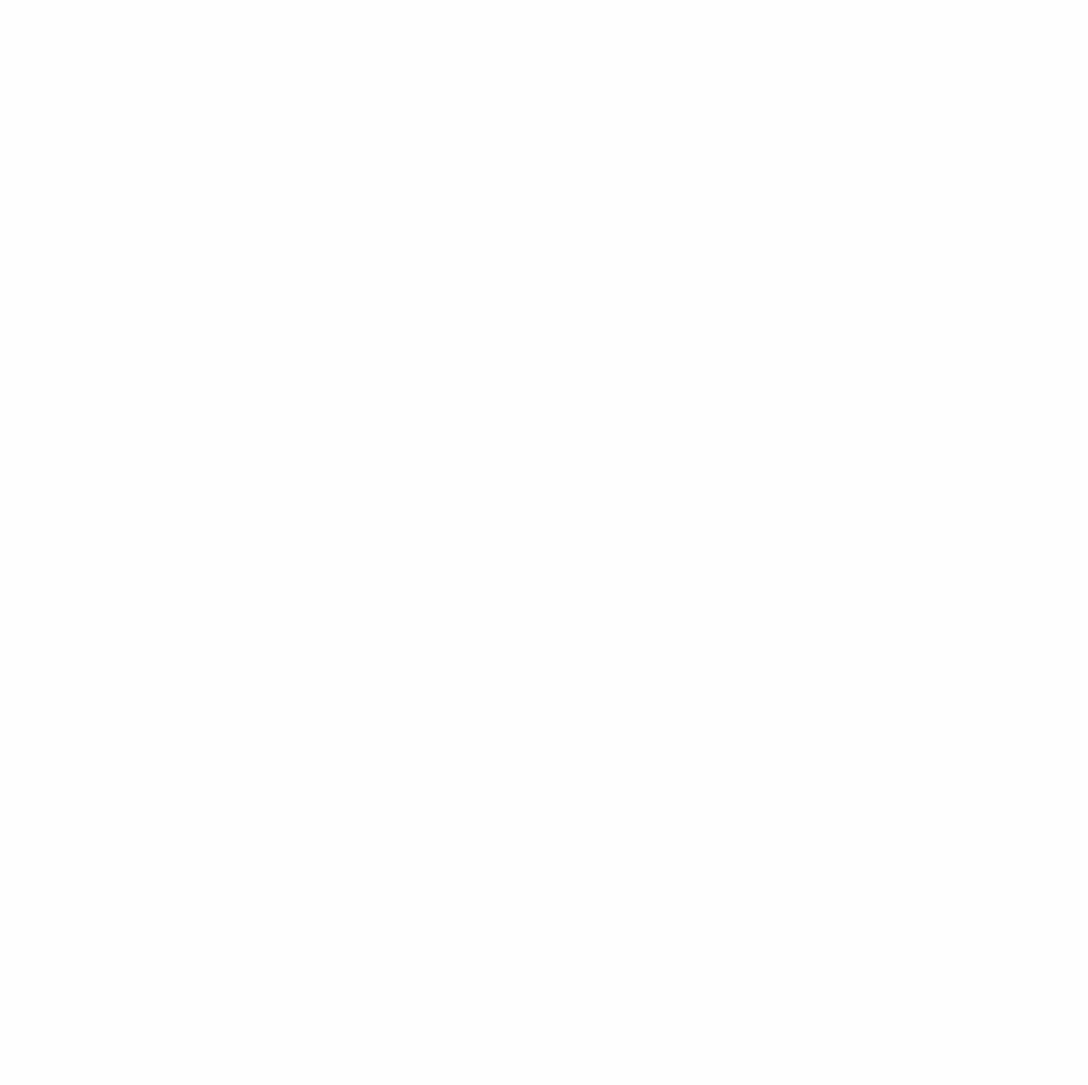
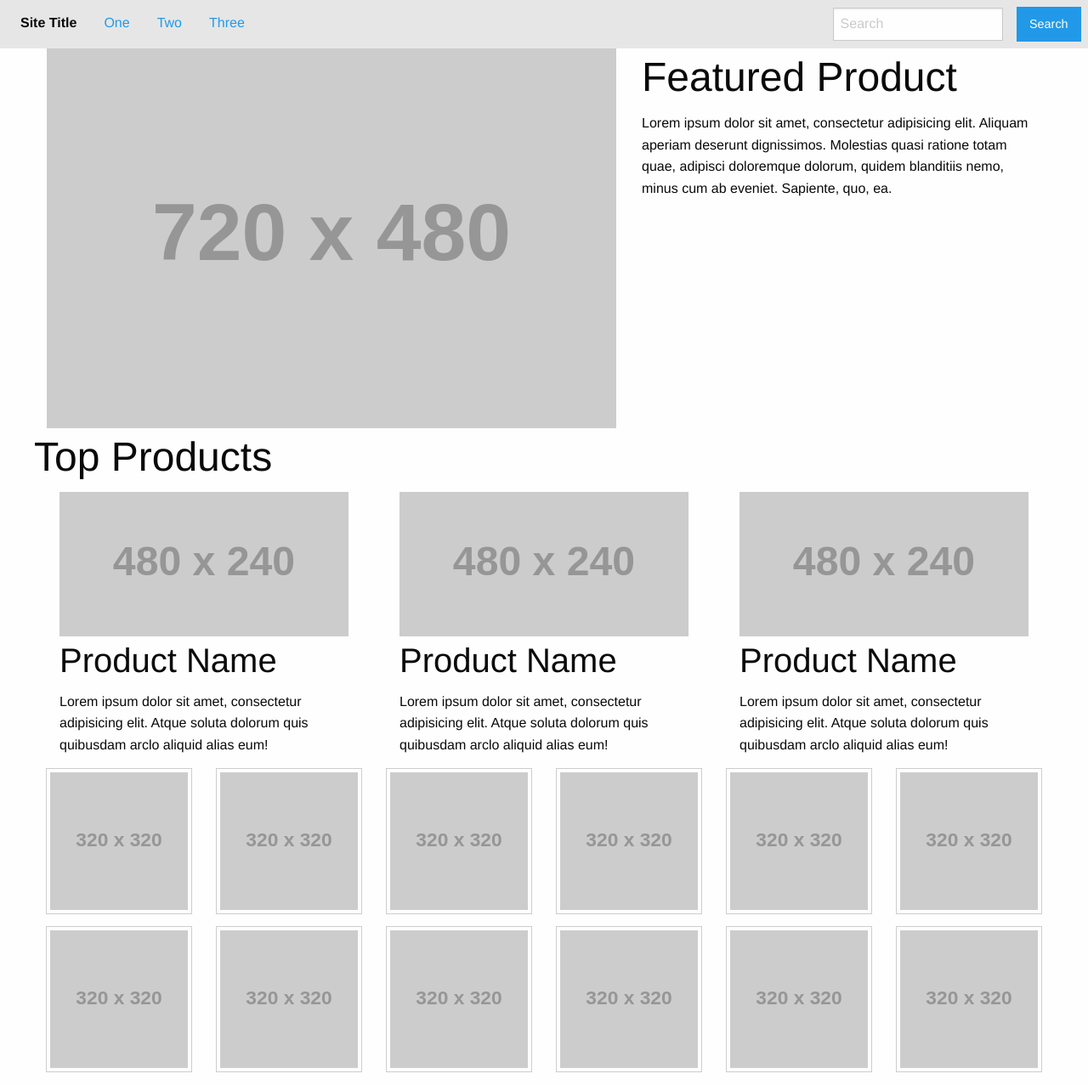
Before and after one commit to 16WDWE02/foundation-intro, a plain HTML site: page index.html in a window 1280 px wide. Shown: the whole page at 85% size. Before the commit the page ends 800 px from the top, so only its background shows below. Drawn offline with Linux system fonts and the light colour scheme; placeholder pictures from the web are drawn by us.

Commit message:
Foundation examples

```diff
--- a/index.html
+++ b/index.html
@@ -10,7 +10,129 @@
   </head>
   <body>
 
+    <div class="top-bar">
+      <div class="top-bar-left">
+        <ul class="menu">
+          <li class="menu-text">Site Title</li>
+          <li><a href="#">One</a></li>
+          <li><a href="#">Two</a></li>
+          <li><a href="#">Three</a></li>
+        </ul>
+      </div>
+      <div class="top-bar-right">
+        <ul class="menu">
+          <li><input type="search" placeholder="Search"></li>
+          <li><button type="button" class="button">Search</button></li>
+        </ul>
+      </div>
+    </div>
 
+    <section class="row">
+      <div class="columns medium-6 large-7">
+        <img src="http://placehold.it/720x480" alt="">
+      </div>
+
+      <div class="columns medium-6 large-5">
+        <h1>Featured Product</h1>
+        <p>Lorem ipsum dolor sit amet, consectetur adipisicing elit. Aliquam aperiam deserunt dignissimos. Molestias quasi ratione totam quae, adipisci doloremque dolorum, quidem blanditiis nemo, minus cum ab eveniet. Sapiente, quo, ea.</p>
+      </div>
+    </section>
+
+    <section class="row">
+      <h1>Top Products</h1>
+
+      <div class="columns large-4">
+        <div class="columns medium-6 large-12">
+          <img src="http://placehold.it/480x240" alt="">
+        </div>
+
+        <div class="columns medium-6 large-12">
+          <h2>Product Name</h2>
+          <p>Lorem ipsum dolor sit amet, consectetur adipisicing elit. Atque soluta dolorum quis quibusdam arclo aliquid alias eum!</p>
+        </div>
+      </div>
+
+       <div class="columns large-4">
+        <div class="columns medium-6 large-12">
+          <img src="http://placehold.it/480x240" alt="">
+        </div>
+
+        <div class="columns medium-6 large-12">
+          <h2>Product Name</h2>
+          <p>Lorem ipsum dolor sit amet, consectetur adipisicing elit. Atque soluta dolorum quis quibusdam arclo aliquid alias eum!</p>
+        </div>
+      </div>
+
+       <div class="columns large-4">
+        <div class="columns medium-6 large-12">
+          <img src="http://placehold.it/480x240" alt="">
+        </div>
+
+        <div class="columns medium-6 large-12">
+          <h2>Product Name</h2>
+          <p>Lorem ipsum dolor sit amet, consectetur adipisicing elit. Atque soluta dolorum quis quibusdam arclo aliquid alias eum!</p>
+        </div>
+      </div>
+    </section>
+
+    <section class="row small-up-2 medium-up-3 large-up-6">
+      <div class="column">
+        <a data-open="exampleModal1"><img src="http://placehold.it/320x320" class="thumbnail" alt=""></a>
+      </div>
+      <div class="column">
+        <img src="http://placehold.it/320x320" class="thumbnail" alt="">
+      </div>
+      <div class="column">
+        <img src="http://placehold.it/320x320" class="thumbnail" alt="">
+      </div>
+      <div class="column">
+        <img src="http://placehold.it/320x320" class="thumbnail" alt="">
+      </div>
+      <div class="column">
+        <img src="http://placehold.it/320x320" class="thumbnail" alt="">
+      </div>
+      <div class="column">
+        <img src="http://placehold.it/320x320" class="thumbnail" alt="">
+      </div>
+      <div class="column">
+        <img src="http://placehold.it/320x320" class="thumbnail" alt="">
+      </div>
+      <div class="column">
+        <img src="http://placehold.it/320x320" class="thumbnail" alt="">
+      </div>
+      <div class="column">
+        <img src="http://placehold.it/320x320" class="thumbnail" alt="">
+      </div>
+      <div class="column">
+        <img src="http://placehold.it/320x320" class="thumbnail" alt="">
+      </div>
+      <div class="column">
+        <img src="http://placehold.it/320x320" class="thumbnail" alt="">
+      </div>
+      <div class="column">
+        <img src="http://placehold.it/320x320" class="thumbnail" alt="">
+      </div>
+    </section>
+
+
+
+
+
+
+
+    <div class="reveal" id="exampleModal1" data-reveal data-animation-in="scale-in-down" data-animation-out="scale-out-up">
+      <p>Ocean and the beach</p>
+      <figure>
+        <img src="http://placehold.it/1280x720" alt="">
+        <figcaption>
+          <p>Lorem ipsum dolor sit amet, consectetur adipisicing elit. Itaque eum totam eveniet omnis ab dolorem, libero, quam enim reprehenderit, velit officiis quis aut, minus possimus ipsa quae mollitia? Quod, ab.</p>
+        </figcaption>
+      </figure>
+
+      <button class="close-button" data-close aria-label="Close modal" type="button">
+        <span aria-hidden="true">&times;</span>
+      </button>
+    </div>
 
     <script src="js/vendor/jquery.js"></script>
     <script src="js/vendor/what-input.js"></script>
```
